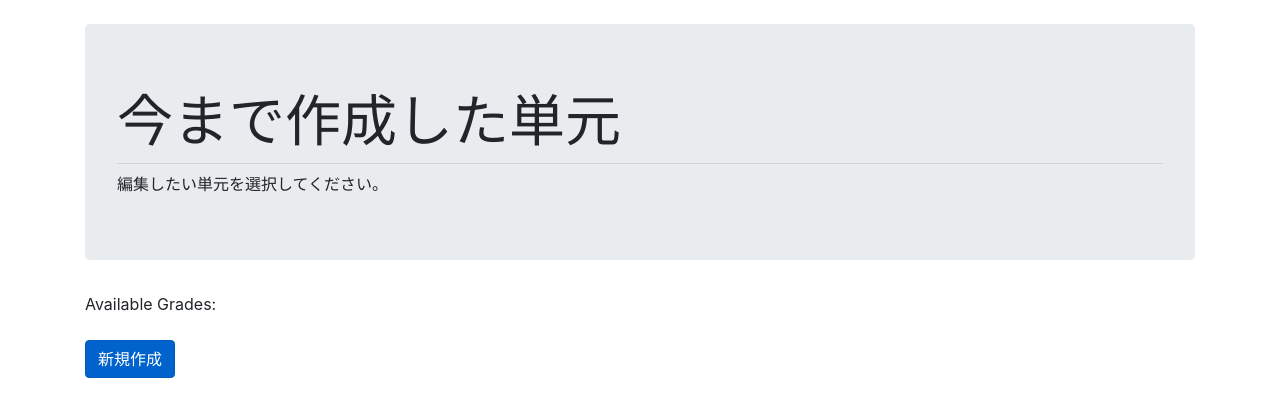
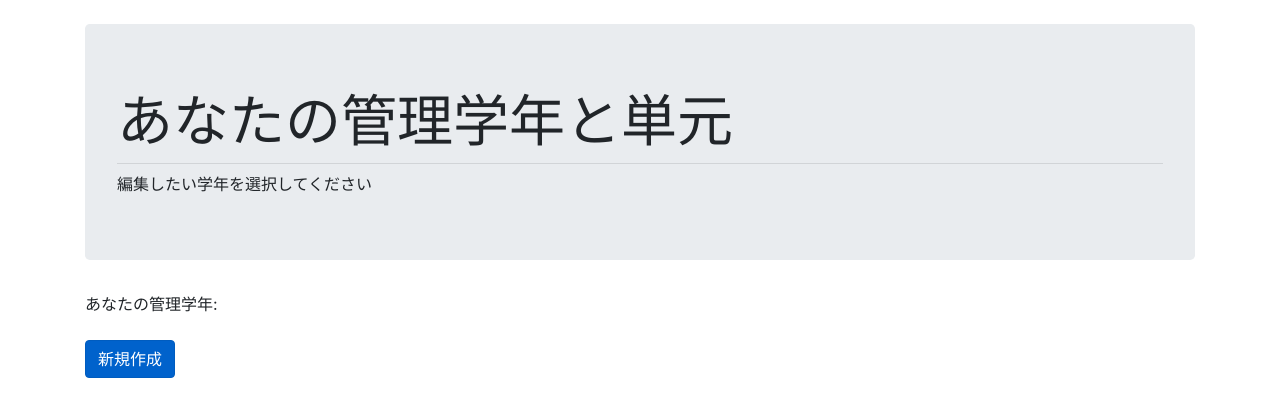
Before and after one commit to karlneco/kanji-test-maker, a Flask app: page /lesson_contents/list/7 in a window 1280 px wide. Shown: the part 56-473 px from the top of the page. Run offline with Flask 2, Linux system fonts and the light colour scheme; the visitor is signed in with stand-in values (Sample User, id 1); data comes from the database, SQL or seed files in the repository; data that the repository does not hold is empty; some libraries are stand-ins or nearby versions.

Commit message:
Japanese translation for 3rd grade test and render fix

```diff
--- a/hktm/lesson_contents/RenderContent_KT36.py
+++ b/hktm/lesson_contents/RenderContent_KT36.py
@@ -45,7 +45,7 @@ class RenderContentKT36(RenderContentKJTS):
         self.tokens = '（「｛＜'
         self.render_mode = {
             'pdf':'90px',
-            'preview':'40px'
+            'preview':'60px'
             }
 
 
--- a/hktm/lesson_contents/templates/lesson_contents/KT36_content.html
+++ b/hktm/lesson_contents/templates/lesson_contents/KT36_content.html
@@ -11,7 +11,7 @@
     漢字穴埋め問題は、「」を使う。例）「みなみ」<br>
     読み仮名問題は、（）を使う。例）（音読）　注意：括弧内はスペースで長さ調節可能<br>
     漢字とふりがな混合問題は、｛｝を使う。例）｛かく｝注意：括弧内はスペースで長さ調節可能<br>
-    something about bonus questions using ＜＞ as in ＜letters＞<br>
+    ボーナス問題は、 ＜＞を使う。例）  ＜こまかい＞<br>
   </p>
   </div>
 {% endblock head%}
--- a/hktm/lessons/templates/lessons/list_lessons.html
+++ b/hktm/lessons/templates/lessons/list_lessons.html
@@ -3,11 +3,11 @@
 {% block content %}
 <div class="container-sm">
   <div class="jumbotron">
-    <h1 class="display-4">今まで作成した単元</h1>
+    <h1 class="display-4">あなたの管理学年と単元</h1>
     <hr class="my-2">
-    編集したい単元を選択してください。
+    編集したい学年を選択してください
   </div>
-  Available Grades:<br>
+  あなたの管理学年:<br>
   <div class="list-group list-group-horizontal-md" id="gradeList" role="tablist">
     {% for g in grades %}
       <a class="list-group-item list-group-item-action" data-toggle="list" href="#grade-{{g}}" role="tab" style="text-align: center">{{g}}</a>
```
